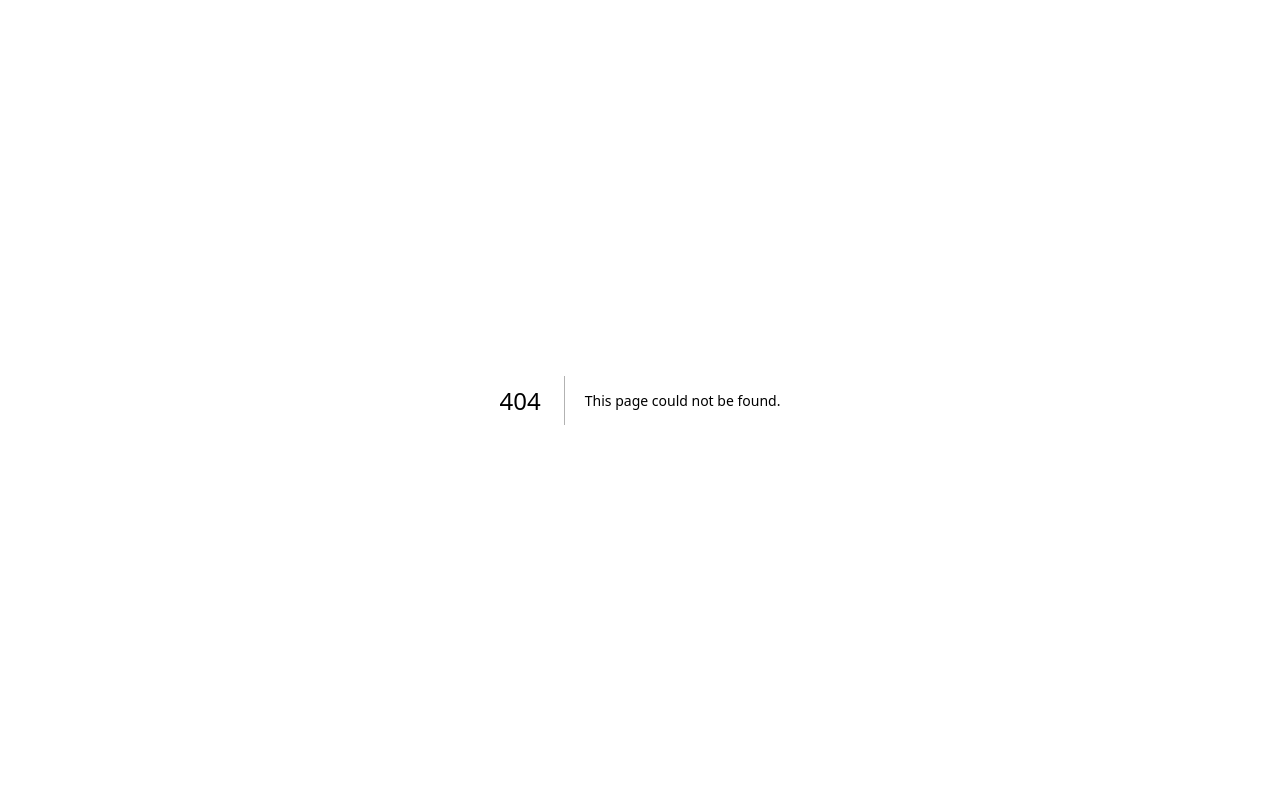
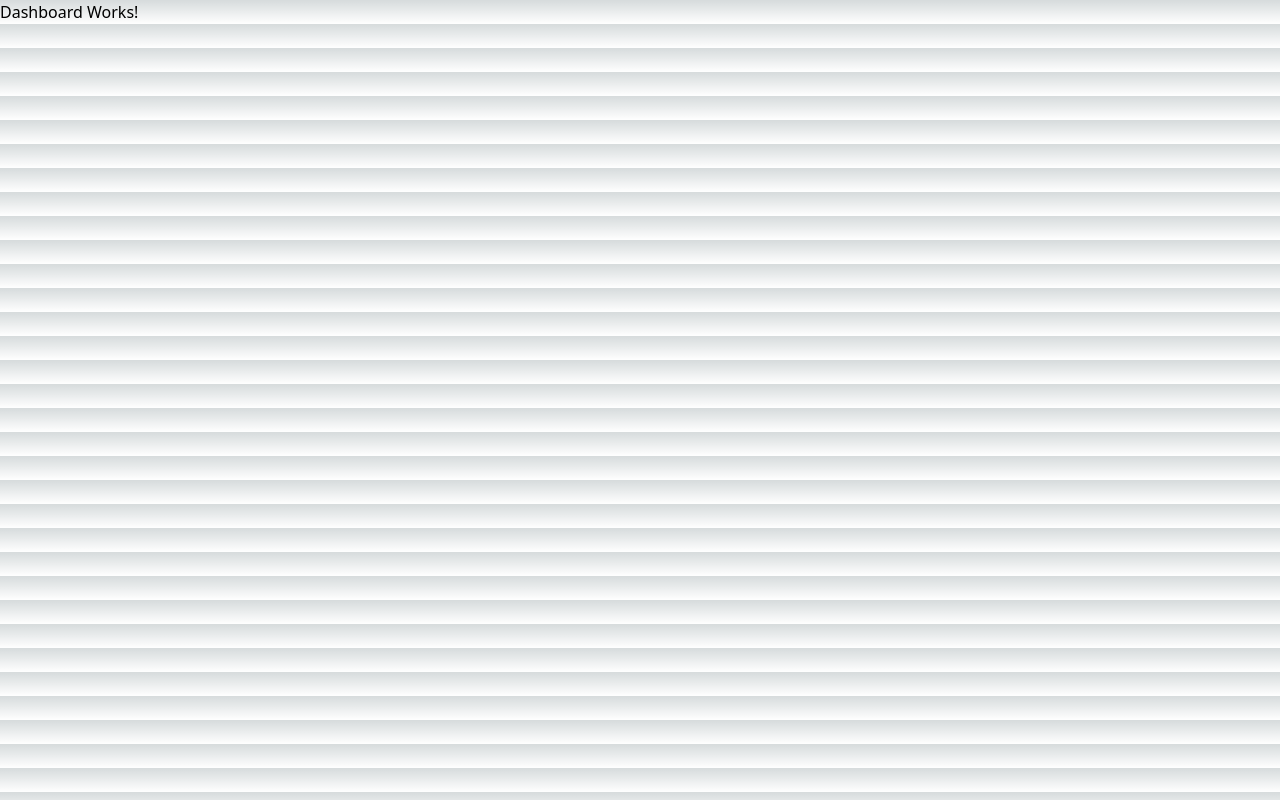
Before and after one commit to IgoCarvalho/next-authentication-app, a Next.js app: page /dashboard in a window 1280 px wide. Before the commit this address had no page. Built offline with nearby package versions, Linux system fonts and the light colour scheme.

Commit message:
✨ add signIn

```diff
--- a/src/contexts/AuthContext.tsx
+++ b/src/contexts/AuthContext.tsx
@@ -1,4 +1,7 @@
 import { ReactNode, createContext, useState } from 'react';
+import { useRouter } from 'next/router';
+
+import { api } from '@/services/api';
 
 type SignInCredential = {
   email: string;
@@ -8,23 +11,50 @@ type SignInCredential = {
 type AuthContextData = {
   signIn(credentials: SignInCredential): Promise<void>;
   isAuthenticated: boolean;
+  user?: User;
 };
 
 type AuthProviderProps = {
   children: ReactNode;
 };
 
+type User = {
+  email: string;
+  permissions: string[];
+  roles: string[];
+};
+
 export const AuthContext = createContext({} as AuthContextData);
 
 export function AuthProvider({ children }: AuthProviderProps) {
-  const [isAuthenticated, setIsAuthenticated] = useState(false);
+  const [user, setUser] = useState<User>();
+  const isAuthenticated = !!user;
+
+  const router = useRouter();
 
   async function signIn(credentials: SignInCredential) {
-    console.log(credentials);
+    try {
+      const response = await api.post<Omit<User, 'email'>>(
+        'sessions',
+        credentials
+      );
+
+      const { permissions, roles } = response.data;
+
+      setUser({
+        email: credentials.email,
+        permissions,
+        roles,
+      });
+
+      router.push('/dashboard');
+    } catch (error) {
+      console.log(error);
+    }
   }
 
   return (
-    <AuthContext.Provider value={{ isAuthenticated, signIn }}>
+    <AuthContext.Provider value={{ isAuthenticated, signIn, user }}>
       {children}
     </AuthContext.Provider>
   );
--- /dev/null
+++ b/src/pages/dashboard.tsx
@@ -0,0 +1,7 @@
+import { useAuth } from '@/hooks/useAuth';
+
+export default function Dashboard() {
+  const { user } = useAuth();
+
+  return <h1>Dashboard Works! {user?.email}</h1>;
+}
```
